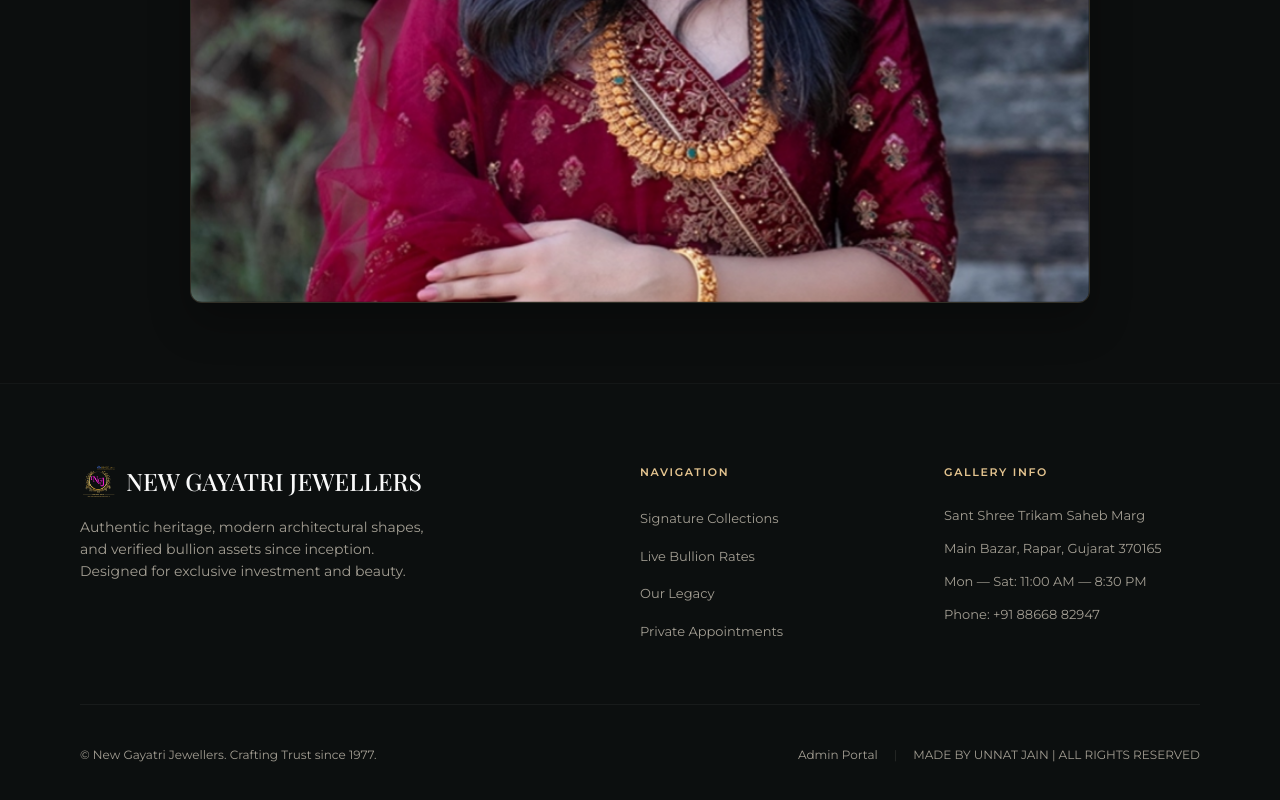
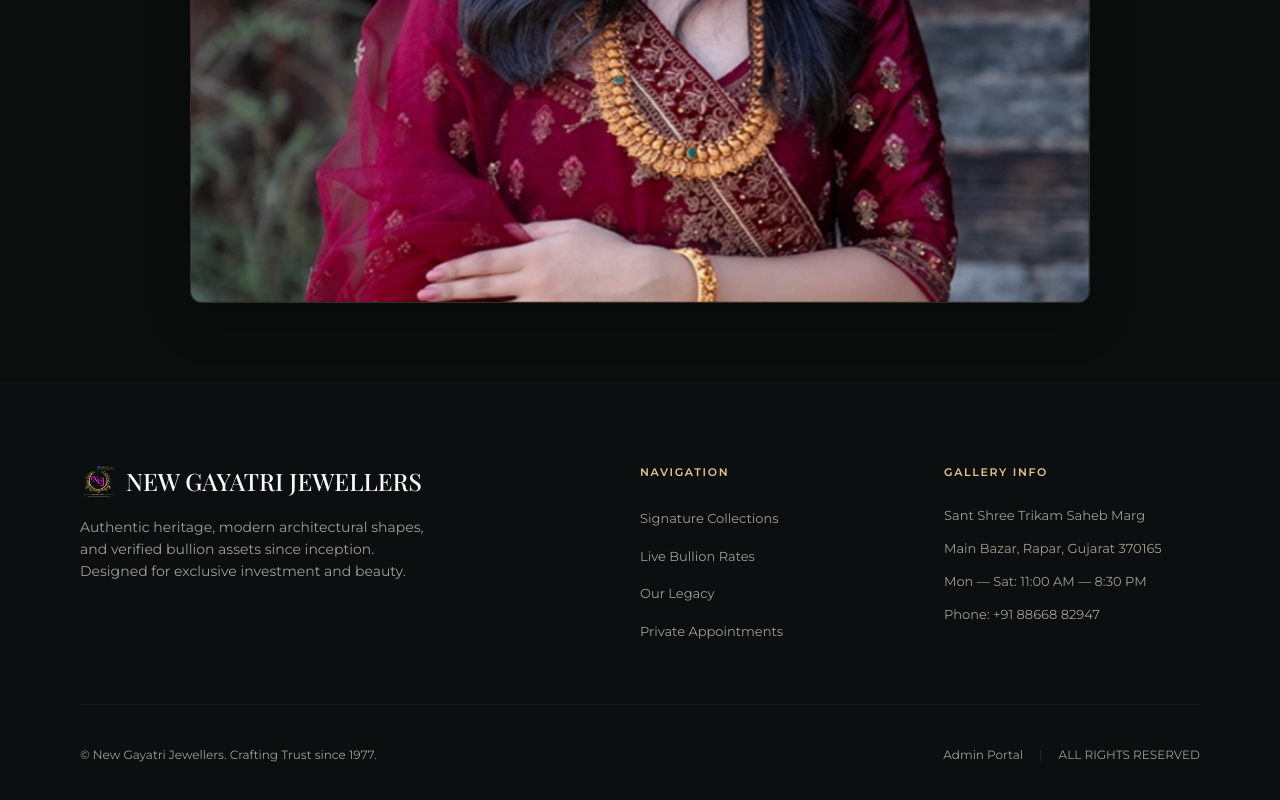
Before and after one commit to aifuture2047-hue/SHREE-ARADHNA-JEWELLERS, a React (Vite) app: page / in a window 1280 px wide. Shown: the part 4112-4912 px from the top of the page. Built offline with nearby package versions, Linux system fonts and the light colour scheme; no server answers; the database is empty; a web font is replaced by a local one.

Commit message:
feat: remove Unnat Jain attribution from footer copyright block

```diff
--- a/src/App.tsx
+++ b/src/App.tsx
@@ -495,7 +495,7 @@ function App() {
               Admin Portal
             </a>
             <span style={{ opacity: 0.2 }}>|</span>
-            <span>MADE BY UNNAT JAIN | ALL RIGHTS RESERVED</span>
+            <span>ALL RIGHTS RESERVED</span>
           </span>
         </div>
       </div>
```
